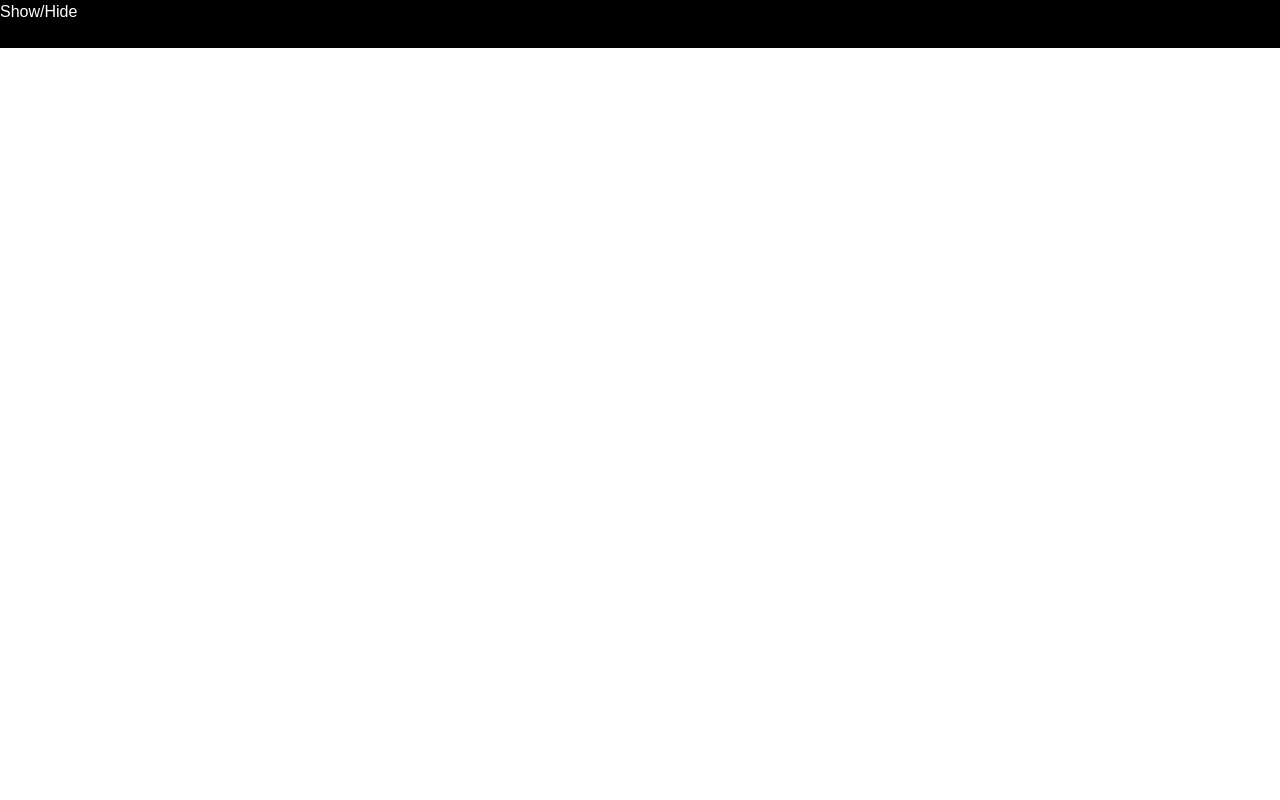
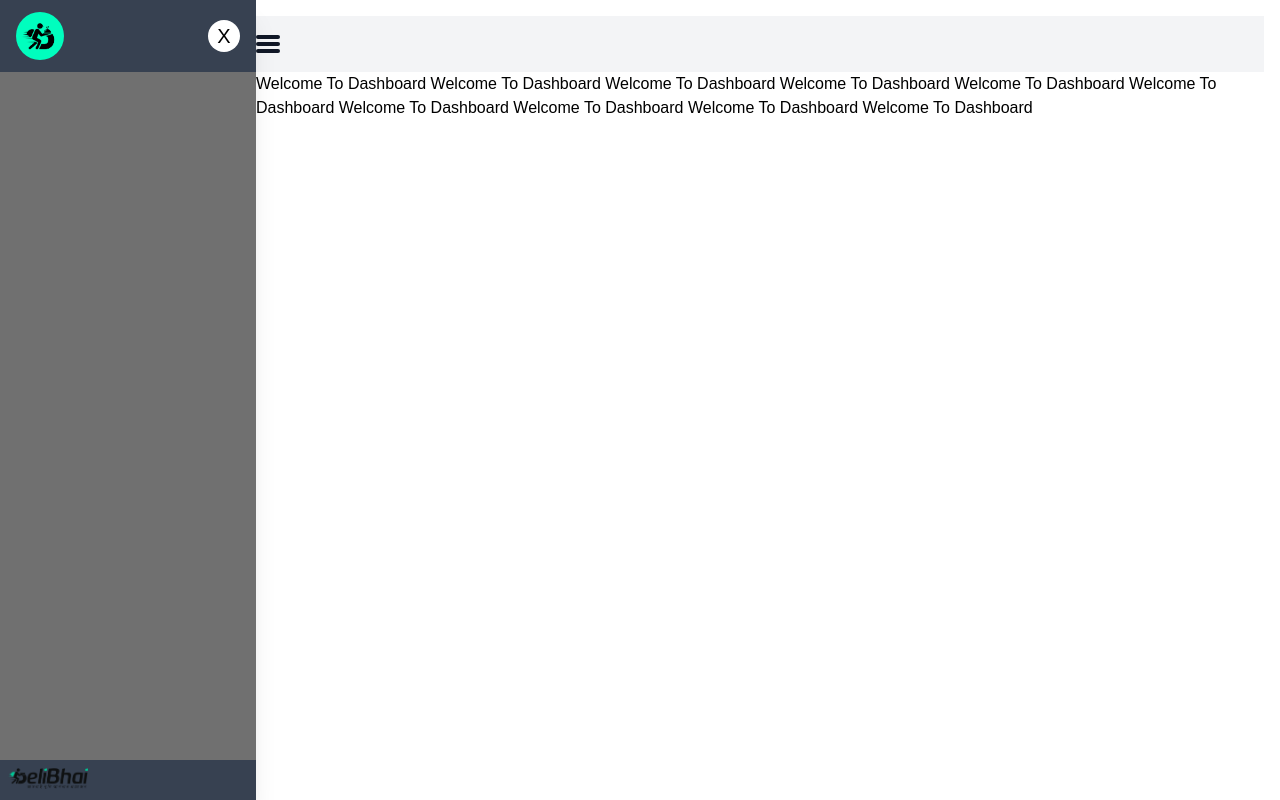
Before and after one commit to mdsaifullah365/delibhai-client-side, a React (Create React App) app: page /adminPanel in a window 1280 px wide. Built offline with nearby package versions, Linux system fonts and the light colour scheme; what ps-scrollbar-tailwind would draw is missing.

Commit message:
fix(adminDashboard): update ui

```diff
--- a/src/Pages/Dashboard/Dashboard.js
+++ b/src/Pages/Dashboard/Dashboard.js
@@ -1,117 +1,59 @@
-import React, { useState } from 'react';
+import React, { useState } from "react";
+import logo from "../../images/logo.png";
+import miniLogo from "../../images/miniLogo.jpg";
 
 const Dashboard = () => {
   const [sidebar, setSidebar] = useState(false);
   return (
-    <div className='relative'>
+    <div className="relative">
       <div
         className={`${
-          sidebar ? 'w-44 sm:w-48 lg:w-64' : 'w-0'
-        } bg-accent float-none md:float-left transition-all absolute md:relative duration-200 ease-in-out h-screen overflow-y-scroll scrollbar scrollbar-hidden hover:scrollbar-auto shadow-xl z-30 `}>
-        <div className='sticky top-0 bg-gray-700 mb-1 w-full h-10 text-base-100 text-center p-2'>
-          Header
+          sidebar ? "w-44 sm:w-0" : "w-0 sm:w-48 lg:w-64"
+        } bg-accent float-none md:float-left transition-all absolute md:relative duration-200 ease-in-out h-screen overflow-y-scroll scrollbar scrollbar-hidden hover:scrollbar-auto shadow-xl z-30 `}
+      >
+        <div className="sticky top-0 bg-gray-700 mb-1 w-full text-base-100 text-center px-4 py-3 flex justify-between items-center">
+          <img src={miniLogo} alt="Logo" className="w-12 rounded-full" />
+          <div
+            onClick={() => {
+              setSidebar(!sidebar);
+            }}
+            className="bg-white text-black p-1 rounded-full w-8 h-8 text-xl  flex justify-center items-center cursor-pointer"
+          >
+            <p>X</p>
+          </div>
         </div>
-        <div className='bg-gray-700 my-1 w-full h-10 text-base-100 text-center p-2'>
-          Menu
-        </div>
-        <div className='bg-gray-700 my-1 w-full h-10 text-base-100 text-center p-2'>
-          Menu
-        </div>
-        <div className='bg-gray-700 my-1 w-full h-10 text-base-100 text-center p-2'>
-          Menu
-        </div>
-        <div className='bg-gray-700 my-1 w-full h-10 text-base-100 text-center p-2'>
-          Menu
-        </div>
-        <div className='bg-gray-700 my-1 w-full h-10 text-base-100 text-center p-2'>
-          Menu
-        </div>
-        <div className='bg-gray-700 my-1 w-full h-10 text-base-100 text-center p-2'>
-          Menu
-        </div>
-        <div className='bg-gray-700 my-1 w-full h-10 text-base-100 text-center p-2'>
-          Menu
-        </div>
-        <div className='bg-gray-700 my-1 w-full h-10 text-base-100 text-center p-2'>
-          Menu
-        </div>
-        <div className='bg-gray-700 my-1 w-full h-10 text-base-100 text-center p-2'>
-          Menu
-        </div>
-        <div className='bg-gray-700 my-1 w-full h-10 text-base-100 text-center p-2'>
-          Menu
-        </div>
-        <div className='bg-gray-700 my-1 w-full h-10 text-base-100 text-center p-2'>
-          Menu
-        </div>
-        <div className='bg-gray-700 my-1 w-full h-10 text-base-100 text-center p-2'>
-          Menu
-        </div>
-        <div className='bg-gray-700 my-1 w-full h-10 text-base-100 text-center p-2'>
-          Menu
-        </div>
-        <div className='bg-gray-700 my-1 w-full h-10 text-base-100 text-center p-2'>
-          Menu
-        </div>
-        <div className='bg-gray-700 my-1 w-full h-10 text-base-100 text-center p-2'>
-          Menu
-        </div>
-        <div className='bg-gray-700 my-1 w-full h-10 text-base-100 text-center p-2'>
-          Menu
-        </div>
-        <div className='bg-gray-700 my-1 w-full h-10 text-base-100 text-center p-2'>
-          Menu
-        </div>
-        <div className='bg-gray-700 my-1 w-full h-10 text-base-100 text-center p-2'>
-          Menu
-        </div>
-        <div className='bg-gray-700 my-1 w-full h-10 text-base-100 text-center p-2'>
-          Menu
-        </div>
-        <div className='bg-gray-700 my-1 w-full h-10 text-base-100 text-center p-2'>
-          Menu
-        </div>
-        <div className='bg-gray-700 my-1 w-full h-10 text-base-100 text-center p-2'>
-          Menu Menu
-        </div>
-        <div className='bg-gray-700 my-1 w-full h-10 text-base-100 text-center p-2'>
-          Menu Menu
-        </div>
-        <div className='bg-gray-700 my-1 w-full h-10 text-base-100 text-center p-2'>
-          Menu Menu
-        </div>
-        <div className='bg-gray-700 my-1 w-full h-10 text-base-100 text-center p-2'>
-          Menu Menu
-        </div>
-        <div className='bg-gray-700 my-1 w-full h-10 text-base-100 text-center p-2'>
-          Menu Menu
-        </div>
-        <div className='bg-gray-700 my-1 w-full h-10 text-base-100 text-center p-2'>
-          Menu Menu
-        </div>
-        <div className='bg-gray-700 my-1 w-full h-10 text-base-100 text-center p-2'>
-          Menu Menu
-        </div>
-        <div className='bg-gray-700 my-1 w-full h-10 text-base-100 text-center p-2'>
-          Menu Menu
-        </div>
-        <div className='sticky bottom-0 bg-gray-700 mt-1 w-full h-10 text-base-100 text-center p-2'>
-          Footer
+
+        <div className="absolute bottom-0 bg-gray-700 mt-1 w-full h-10 text-base-100 text-center p-2">
+          <img src={logo} alt="Logo" className="w-20" />
         </div>
       </div>
 
-      <div className='w-full h-screen relative'>
+      <div className="w-full h-screen relative">
         <div
           onClick={() => {
             if (sidebar) {
               setSidebar(false);
             }
           }}
-          className='absolute right-0 left-0 top-0 bottom-0 bg-black opacity-10 md:hidden'></div>
-        <div className='relative z-20'>
-          <div className='h-12 w-full bg-black text-base-100 sticky top-0'>
-            <button onClick={() => setSidebar(!sidebar)}>Show/Hide</button>
+          className="absolute right-0 left-0 top-0 bottom-0 bg-black opacity-10 md:hidden"
+        ></div>
+        <div className="relative z-20 p-4">
+          <div className="w-full bg-gray-100 text-base-100 sticky left-0 top-0 p-4">
+            <button
+              onClick={() => setSidebar(!sidebar)}
+              className="w-6 h-6 flex flex-col justify-evenly"
+            >
+              <div className="w-full h-1 bg-gray-900 rounded-3xl"></div>
+              <div className="w-full h-1 bg-gray-900 rounded-3xl"></div>
+              <div className="w-full h-1 bg-gray-900 rounded-3xl"></div>
+            </button>
           </div>
+          <p>
+            Welcome To Dashboard Welcome To Dashboard Welcome To Dashboard
+            Welcome To Dashboard Welcome To Dashboard Welcome To Dashboard
+            Welcome To Dashboard Welcome To Dashboard Welcome To Dashboard
+            Welcome To Dashboard
+          </p>
         </div>
       </div>
     </div>
```
Also changed, not shown: src/images/miniLogo.jpg (added).
